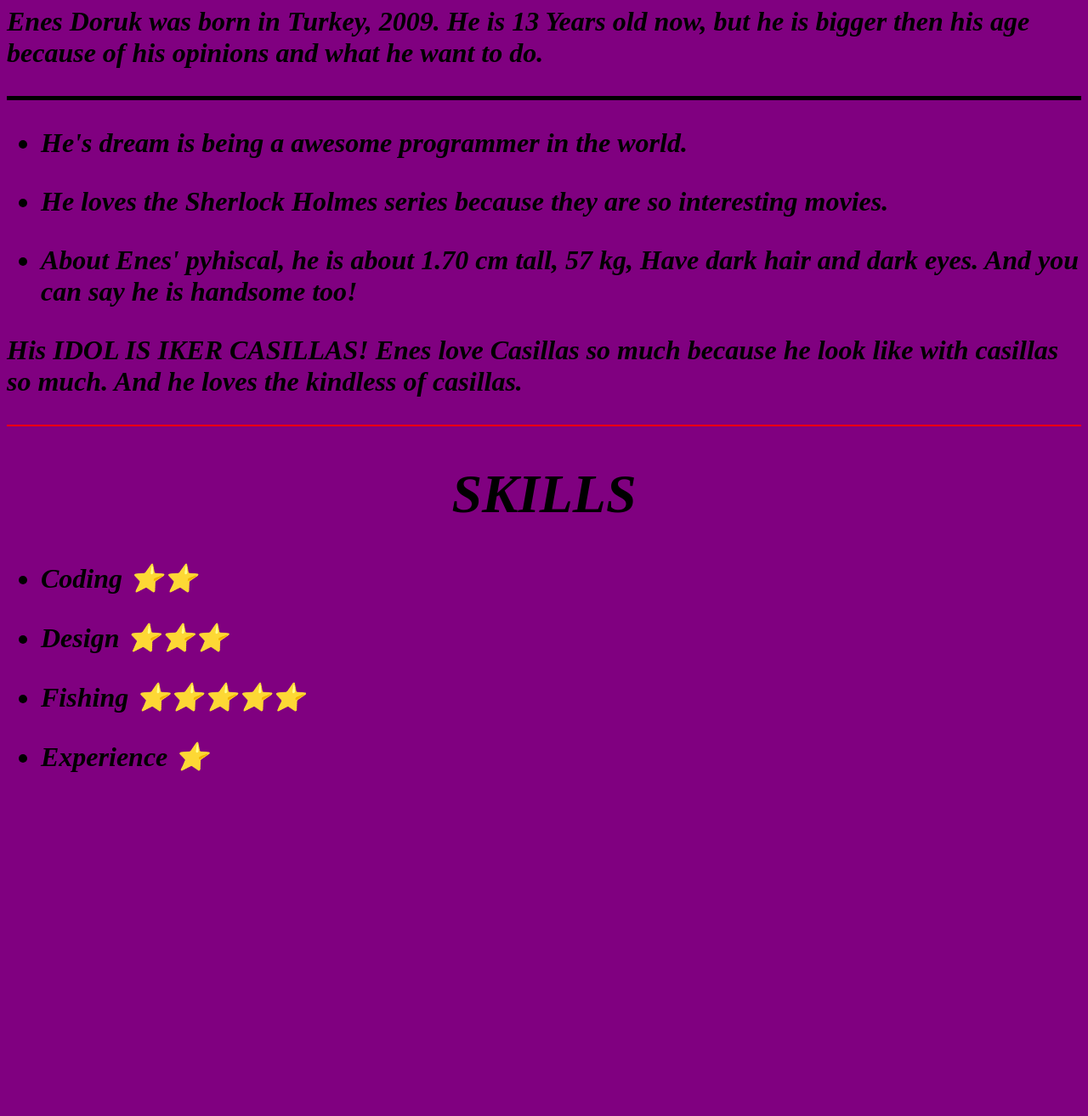
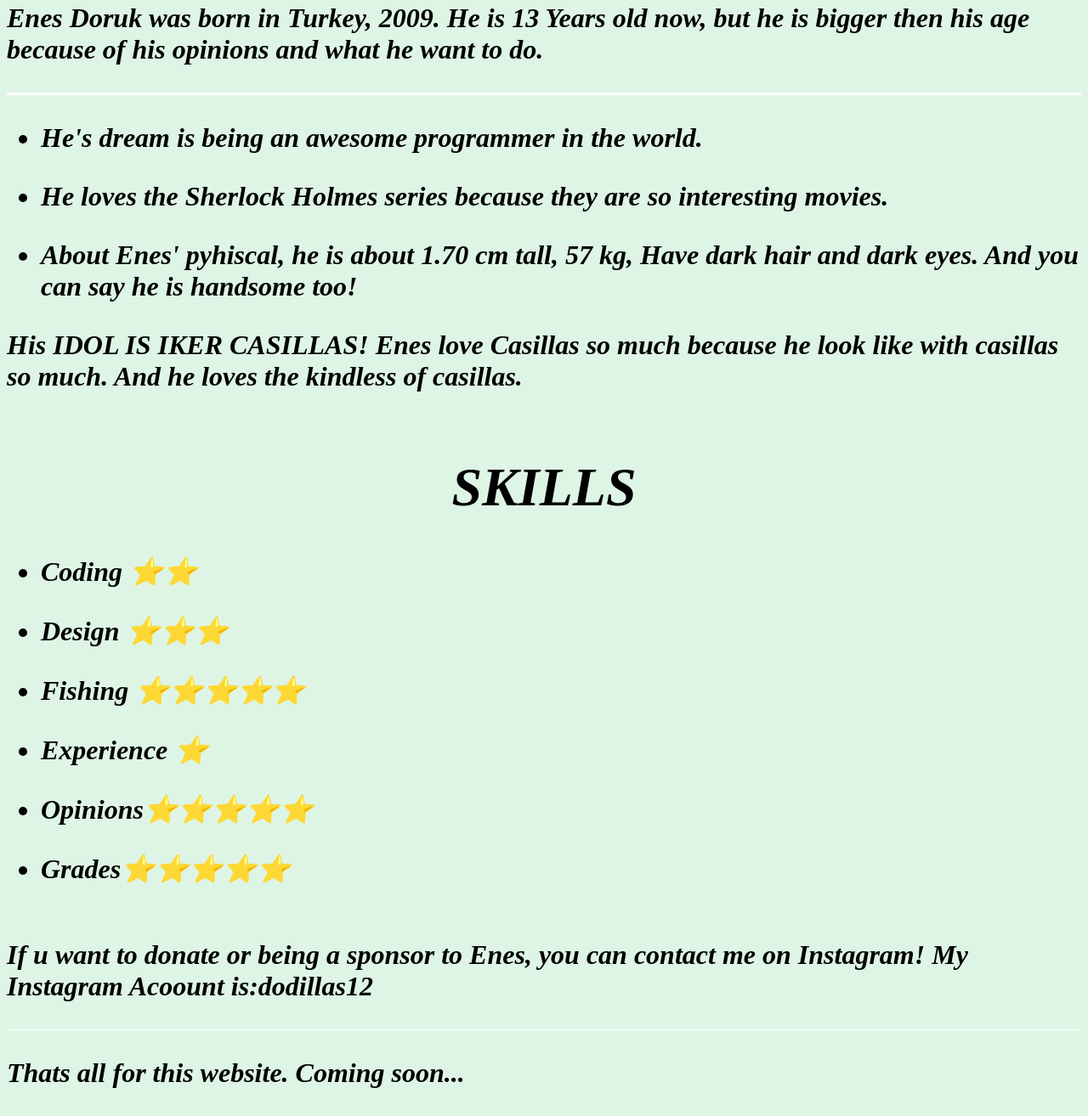
Before and after one commit to MackaliYildizlar/Kadosor, a plain HTML site: page index.html in a window 1280 px wide. Shown: the part 285-1599 px from the top of the page at 85% size. Before the commit the page ends 1227 px from the top, so only its background shows below. Drawn offline with Linux system fonts and the light colour scheme.

Commit message:
HTML Dosyası değiştirildi!
Websiteye yeni güncelleme!

```diff
--- a/index.html
+++ b/index.html
@@ -4,7 +4,7 @@
     <meta charset="utf-8">
     <title>Everything about Enes</title>
   </head>
-  <body style="background-color: purple"
+  <body style="background-color: #DEF5E5"
 <center>
 <h1> Enes Doruk Yetim's life <h1>
   <hr color=red size=5 noshade  />
@@ -14,11 +14,13 @@
   <hr color=red size=5 noshade />
   <p><em>Enes Doruk was born in Turkey, 2009. He is 13 Years old now, but he is bigger then his age because of his opinions and what he want to do.</em></p>
     <hr color=black size=5 noshade />
-  <ul> <li> <p>  <em>He's dream is being a awesome programmer in the world.</em> </ul> </li> </p>
+  <ul> <li> <p>  <em>He's dream is being an awesome programmer in the world.</em> </ul> </li> </p>
   <ul> <li> <p>           <em>He loves the Sherlock Holmes series because they are so interesting movies.</em>  </ul> </li> </p>
   <ul> <li> <p>           <em>About Enes' pyhiscal, he is about 1.70 cm tall, 57 kg, Have dark hair and dark eyes. And you can say he is handsome too! </ul> </li> </p>
     <p>His IDOL IS IKER CASILLAS! Enes love Casillas so much because he look like with casillas so much. And he loves the kindless of casillas.  </p>
     <hr color=red size:3 noshade />
+    <p>
+    </p>
     <center>
       <h1>SKILLS</h1>
     </center>
@@ -27,10 +29,17 @@
   <ul> <li>    <em>Design ⭐⭐⭐</em></ul> </li>
     <ul> <li>  <em>Fishing ⭐⭐⭐⭐⭐</em> </ul> </li>
   <ul> <li>    <em>Experience ⭐</em> </ul> </li>
+  <ul> <li>    <em>Opinions⭐⭐⭐⭐⭐</em> </ul> </li>
+  <ul> <li>    <em>Grades⭐⭐⭐⭐⭐</em> </ul> </li>
    </p>
-
-
-    </p>
+<style>
+hr {border-style: none;
+   background-color: white}
+</style>
+<hr color=black size=2 noshade />
+<p> <em> If u want to donate or being a sponsor to Enes, you can contact me on Instagram! My Instagram Acoount is:dodillas12</em></p>
+<hr size=3 noshade />
+<p> <em> Thats all for this website. Coming soon... </p> </em>
   </h2>
   </body>
 </html>
```
